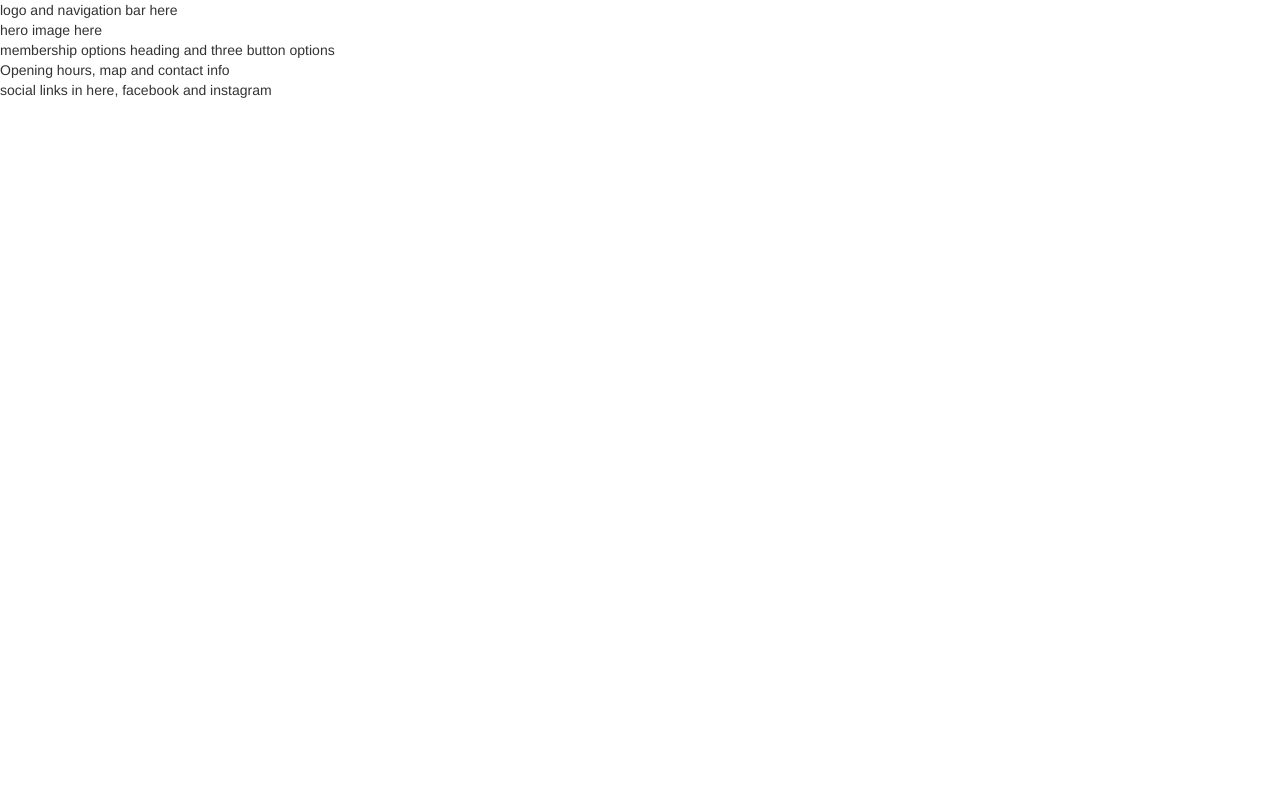
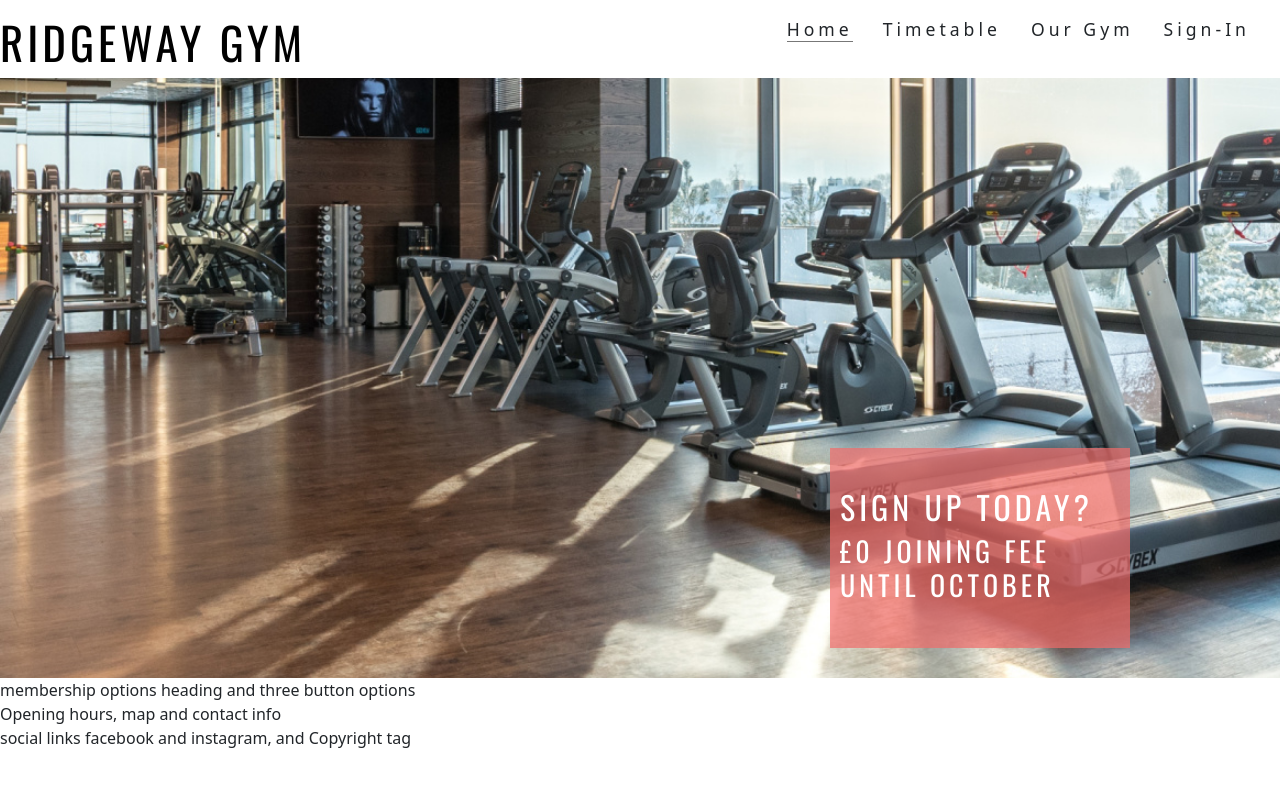
Before and after one commit to Natkewe/ridgeway-gym, a plain HTML site: page index.html in a window 1280 px wide. Drawn offline with nearby package versions, Linux system fonts and the light colour scheme.

Commit message:
Commit to add Images file and Navigation bar HTML and CSS

```diff
--- a/assets/css/style.css
+++ b/assets/css/style.css
@@ -0,0 +1,127 @@
+@import url('https://fonts.googleapis.com/css?family=Oswald|Lato:300');
+
+*{
+    margin:0;
+    padding:0;
+    border:0;
+}
+
+body{
+    font-family: 'Lato', sans-serif;
+    color: #000000;
+}
+
+h2{
+    font-family: Oswald;
+    text-transform: uppercase;
+    letter-spacing: 4px;
+    color: #000000;
+}
+
+#logo{
+    float: left;
+    font-size: 280%;
+}
+
+#menu{
+    font-size: 110%;
+    list-style-type: none;
+    letter-spacing: 4px;
+}
+
+#menu li {
+    float: right;
+    margin-right: 30px;
+}
+
+#menu a {
+    text-decoration: none;
+    color: inherit;
+}
+
+#menu a:hover{
+    border-bottom: 1px solid #777777;
+}
+
+.active{
+    border-bottom: 1px solid #777777;
+}
+
+#gymhome-image{
+    height:600px;
+    width: 100%;
+    background: url("../images/gymhome.jpg") no-repeat center center;
+
+    animation-name: gymhome-zoom;
+    animation-duration: 5s;
+    animation-fill-mode: forwards;
+}
+
+#gymhome-outer{
+    height:600px;
+    width: 100%;
+    overflow: hidden;
+    position: relative;
+}
+
+@keyframes gymhome-zoom {
+    from{
+        transform: scale(1);
+    }
+    to{
+        transform: scale(1.1);
+    }
+}
+
+#cover-text, #cover-text h2 {
+    color: #ffffff;
+}
+
+#cover-text {
+    font-size: 130%;
+    font-family: Oswald;
+    text-transform: uppercase;
+    letter-spacing: 4px;
+
+    width: 300px;
+    height: 200px;
+
+    padding-top: 40px;
+    padding-left: 10px;
+
+    background-color: rgba(241, 109, 107, .7);
+
+    bottom: 30px;
+    right: 150px;
+
+    position: absolute;
+
+}
+
+
+
+#weights-image{
+    height:600px;
+    width: 100%;
+    background: url("../images/weights.jpg") no-repeat center center;
+
+    animation-name: weights-zoom;
+    animation-duration: 5s;
+    animation-fill-mode: forwards;
+}
+
+#weights-outer{
+    height:600px;
+    width: 100%;
+    overflow: hidden;
+    position: relative;
+}
+
+@keyframes weights-zoom {
+    from{
+        transform: scale(1);
+    }
+    to{
+        transform: scale(1.1);
+    }
+}
--- a/index.html
+++ b/index.html
@@ -3,42 +3,66 @@
 <head>
 <meta charset="UTF-8">
 <meta name="viewport" content="width=device-width, initial-scale=1.0">
+<title>Ridgeway Gym</title>
+<link href="assets/css/style.css" rel="stylesheet" />
+<link href="https://cdn.jsdelivr.net/npm/bootstrap@5.0.2/dist/css/bootstrap.min.css" rel="stylesheet" integrity="sha384-EVSTQN3/azprG1Anm3QDgpJLIm9Nao0Yz1ztcQTwFspd3yD65VohhpuuCOmLASjC" crossorigin="anonymous">
+<script src="https://cdn.jsdelivr.net/npm/bootstrap@5.0.2/dist/js/bootstrap.bundle.min.js" integrity="sha384-MrcW6ZMFYlzcLA8Nl+NtUVF0sA7MsXsP1UyJoMp4YLEuNSfAP+JcXn/tWtIaxVXM" crossorigin="anonymous"></script>
 <meta http-equiv="X-UA-Compatible" content="ie=edge">
 <meta name="Description" content="Enter your description here"/>
-<link rel="stylesheet" href="https://cdnjs.cloudflare.com/ajax/libs/twitter-bootstrap/3.3.7/css/bootstrap.min.css">
-<link rel="stylesheet" href="https://cdnjs.cloudflare.com/ajax/libs/font-awesome/5.15.4/css/all.min.css">
-<link rel="stylesheet" href="assets/css/style.css">
-
-<title>Title</title>
-
+<link rel="preconnect" href="https://fonts.googleapis.com">
+<link rel="preconnect" href="https://fonts.gstatic.com" crossorigin>
+<link href="https://fonts.googleapis.com/css2?family=Lato:wght@300&display=swap" rel="stylesheet">
 </head>
 
 <body>
- <script src="https://cdnjs.cloudflare.com/ajax/libs/jquery/3.5.1/jquery.min.js"></script>
- <script src="https://cdnjs.cloudflare.com/ajax/libs/twitter-bootstrap/3.3.7/js/bootstrap.min.js"></script>
 
+<!-- navigation bar and logo -->
+<header>
+   <a href="index.html">
+        <h2 id="logo">Ridgeway Gym</h2>
+   </a>
+   <nav>
+    <ul id="menu">
+        <li>
+            <a href="sign-in.html">Sign-In</a>
+        </li>
+        <li>
+            <a href="our-gym.html">Our Gym</a>
+        </li>
+        <li>
+            <a href="timetable.html">Timetable</a>
+        </li>
+        <li>
+            <a class="active" href="index.html">Home</a>
+        </li>
 
-<header>
-    logo and navigation bar here
+    </ul>
+   </nav>
 </header>
 
-
-<section>
-    hero image here
+<!-- sliding photo main image-->
+<section id="gymhome-outer">
+    <div id="gymhome-image"></div>
+    <div id="cover-text">
+        <h2>Sign up today?</h2>
+        <h3>£0 Joining Fee until October</h3>
+    </div>
 </section>
 
+<!-- membership options -->
 <section>
     membership options heading and three button options
 </section>
 
+<!-- three sections for the opening hours map and contact info -->
 <section>
     Opening hours, map and contact info
 </section>
 
 
-
+<!-- social links and copyright info-->
 <footer>
-    social links in here, facebook and instagram
+    social links facebook and instagram, and Copyright tag
 </footer>
 
 </body>
```
Also changed, not shown: timetable.html (+67 -0 lines), assets/images/gymhome.jpg (added), assets/images/secondweight.jpg (added), assets/images/strong.jpg (added), assets/images/weights.jpg (added).
